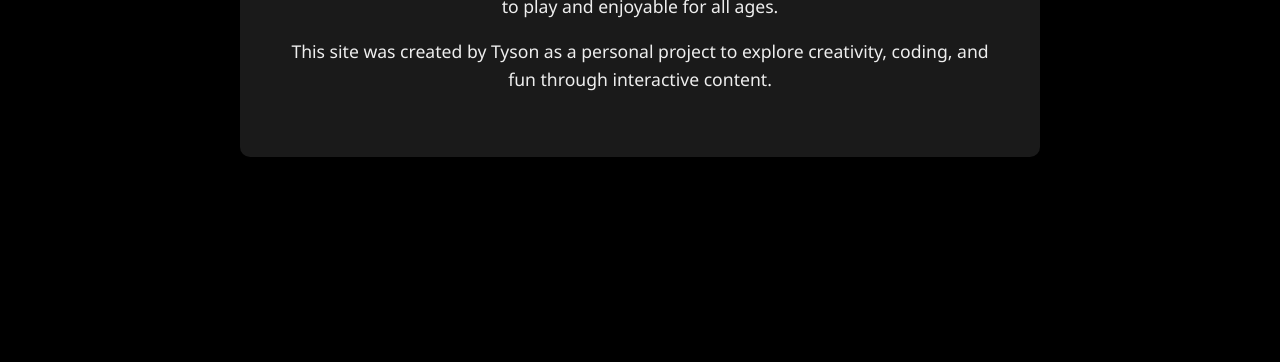
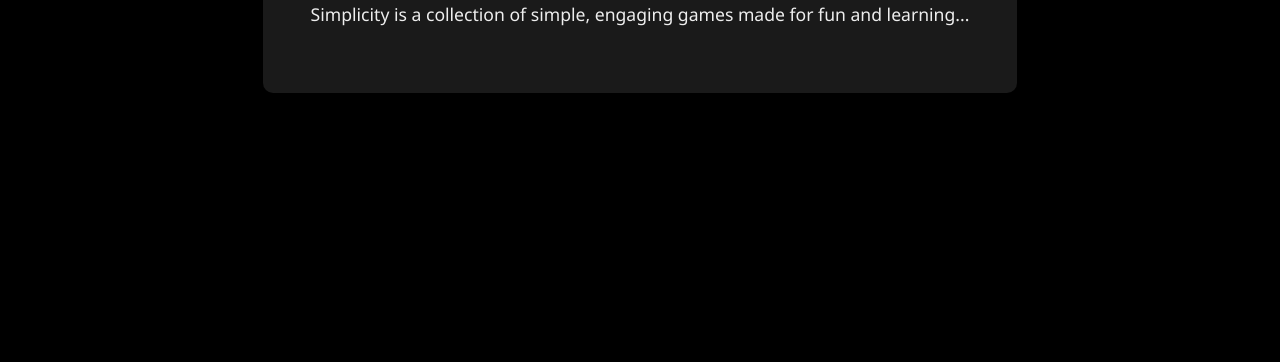
Before and after one commit to flint4x/simplicity2, a plain HTML site: page about/index.html in a window 1280 px wide. Shown: the part 438-800 px from the top of the page. Drawn offline with Linux system fonts and the light colour scheme.

Commit message:
Update index.html

```diff
--- a/about/index.html
+++ b/about/index.html
@@ -19,11 +19,10 @@
     </nav>
   </header>
 
-<main>
+<main class="about-page">
   <section class="about-section">
     <h1>About Simplicity</h1>
-    <p>Simplicity is a collection of simple, engaging games made for fun and learning. Built with clean design and accessibility in mind, our goal is to offer games that are easy to play and enjoyable for all ages.</p>
-    <p>This site was created by Tyson as a personal project to explore creativity, coding, and fun through interactive content.</p>
+    <p>Simplicity is a collection of simple, engaging games made for fun and learning...</p>
   </section>
 </main>
 </body>
```
